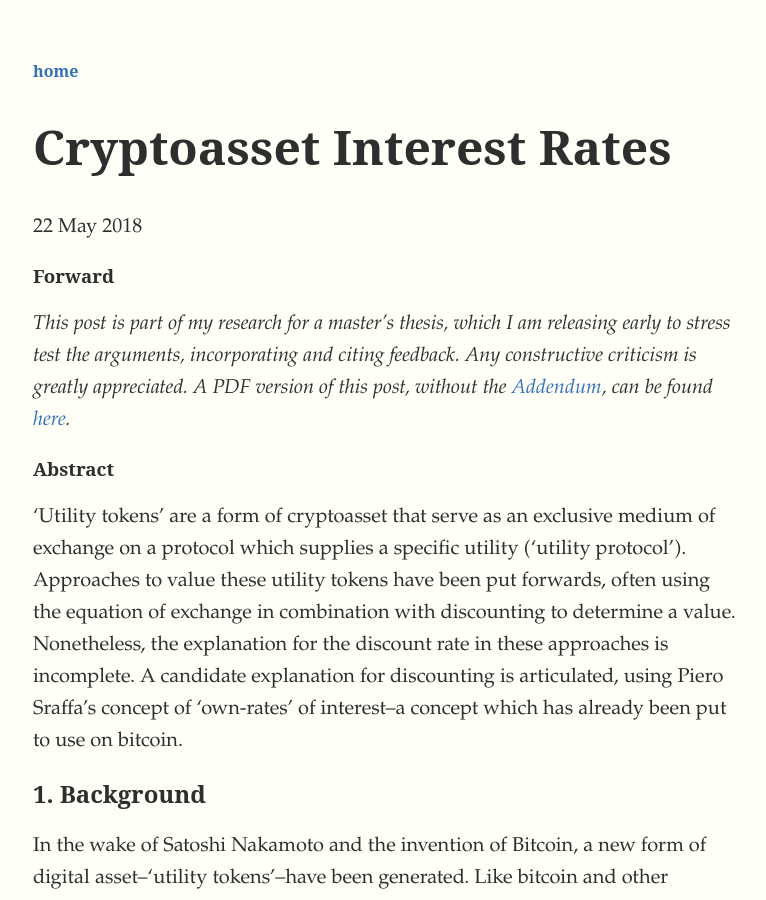
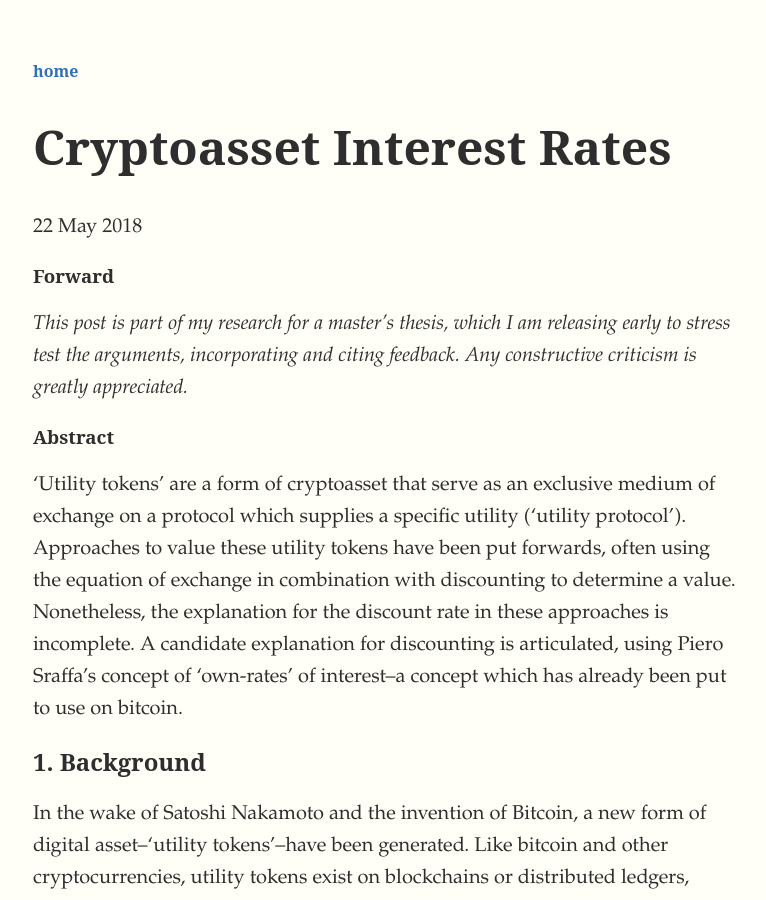
Before and after one commit to xeust/entropyParty, a Jekyll site: the page built from _posts/2018-05-22-CryptoInterestRates.md, in a window 1280 px wide and 900 px high. Shown: the whole window, without its empty margins (255-1021 px from the left). Built offline with Jekyll 4.4.1, drawn with Linux system fonts in a browser that asks for light colours; formulas are drawn with MathJax 3; comment, search, counter and statistics services are not loaded.

Commit message:
Delete PDF

```diff
--- a/_posts/2018-05-22-CryptoInterestRates.md
+++ b/_posts/2018-05-22-CryptoInterestRates.md
@@ -5,7 +5,7 @@ date: 2018-05-22
 comments: true
 ---
 ### **Forward**
-*This post is part of my research for a master's thesis, which I am releasing early to stress test the arguments, incorporating and citing feedback. Any constructive criticism is greatly appreciated. A PDF version of this post, without the <a href="#Addendum">Addendum</a>, can be found <a href="/assets/1/180531CryptoInterestRates.pdf">here</a>.*
+*This post is part of my research for a master's thesis, which I am releasing early to stress test the arguments, incorporating and citing feedback. Any constructive criticism is greatly appreciated.*
 
 ### **Abstract**
 'Utility tokens' are a form of cryptoasset that serve as an exclusive medium of exchange on a protocol which supplies a specific utility ('utility protocol'). Approaches to value these utility tokens have been put forwards, often using the equation of exchange in combination with discounting to determine a value. Nonetheless, the explanation for the discount rate in these approaches is incomplete. A candidate explanation for discounting is articulated, using Piero Sraffa's concept of 'own-rates' of interest--a concept which has already been put to use on bitcoin.
```
